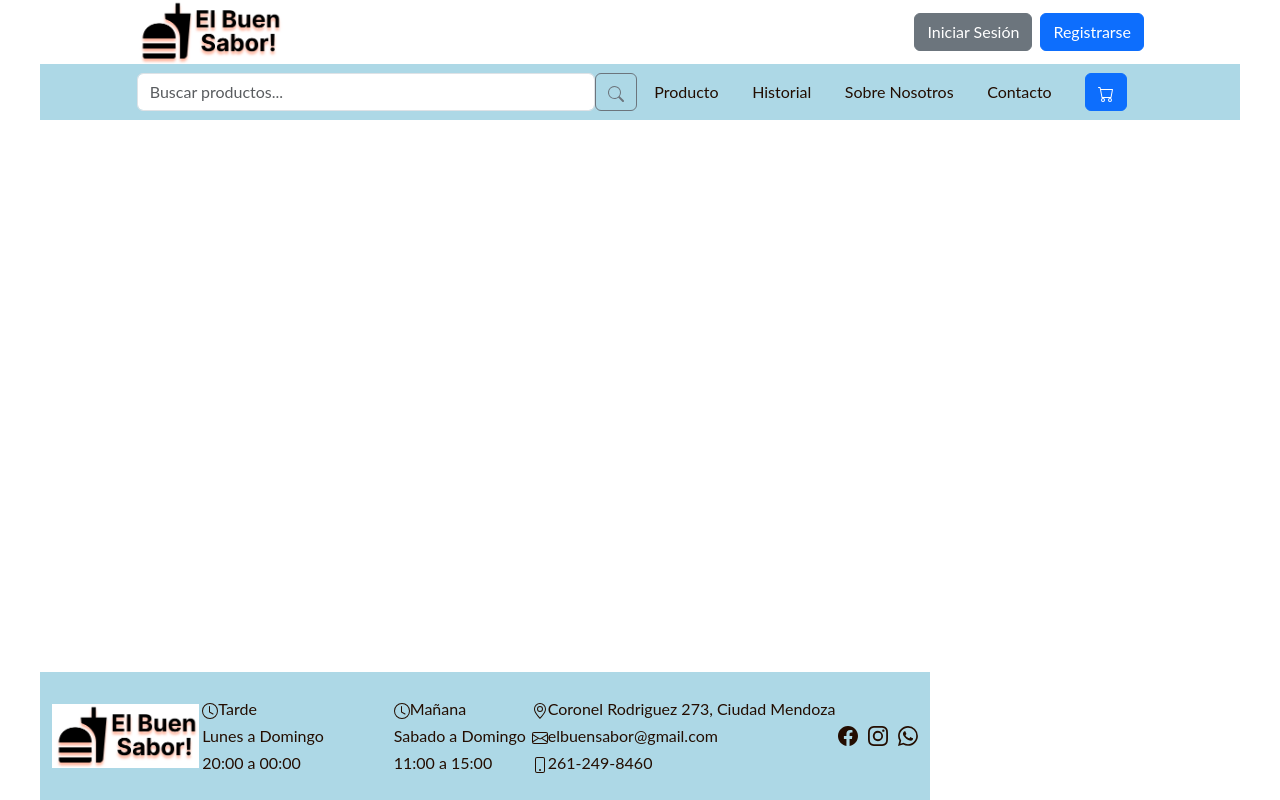
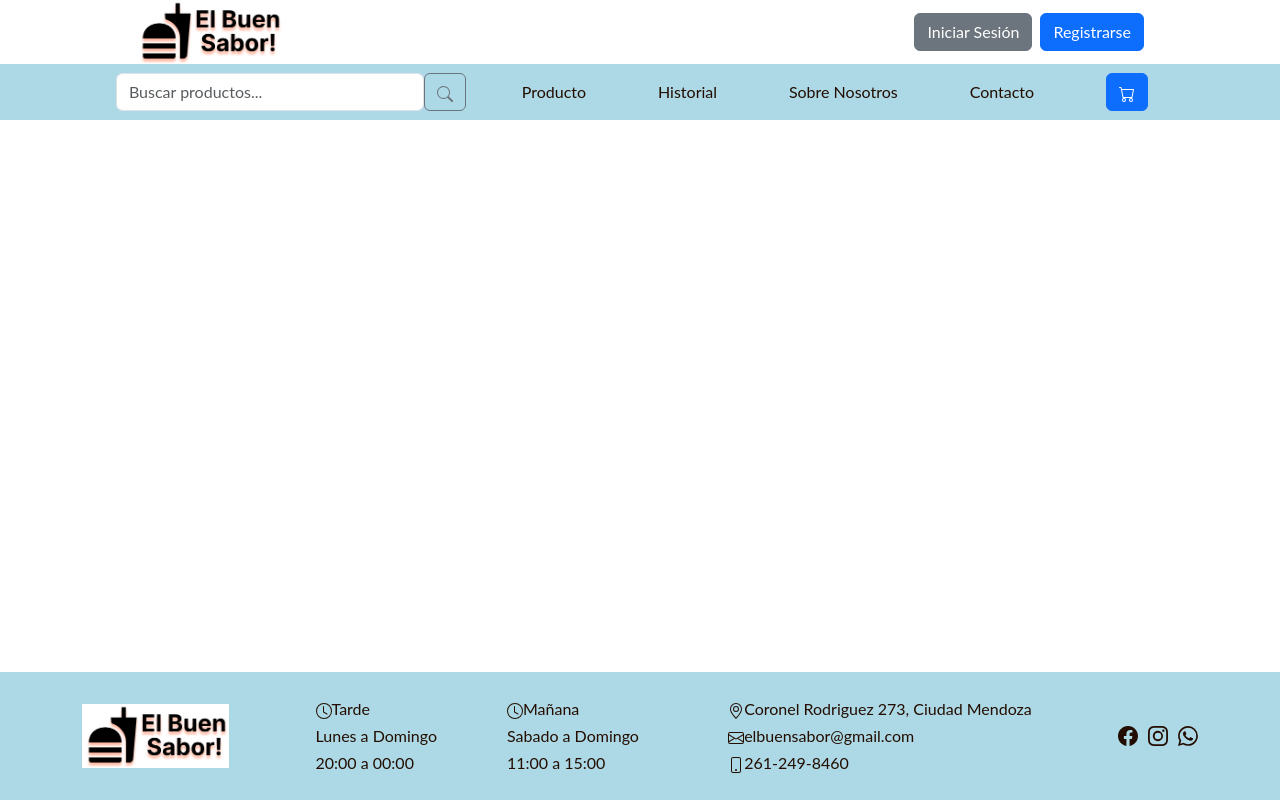
Before and after one commit to LeitoGonzalez/ElBuenSabor-Reactionando-Front, a React (Vite) app: page / in a window 1280 px wide. Built offline with nearby package versions, Linux system fonts and the light colour scheme.

Commit message:
footer y nav se ven bien

```diff
--- a/src/components/Footer/Footer.css
+++ b/src/components/Footer/Footer.css
@@ -2,6 +2,8 @@ footer{
     background-color: lightblue;
     position: absolute;
     bottom: 0;
+    left: 0;
+    width: 100%;
 }
 
 .footer{
--- a/src/components/Footer/Footer.tsx
+++ b/src/components/Footer/Footer.tsx
@@ -15,7 +15,7 @@ const Footer = () => {
   const navigate = useNavigate();
 
   return (
-    <footer className="mt-auto py-3 ">
+    <footer className="mt-auto py-3" >
       <div className="container footer">
         <div>
           <Nav.Link className="logonav" onClick={() => navigate("/")}>
--- a/src/components/Header/Header.css
+++ b/src/components/Header/Header.css
@@ -3,7 +3,6 @@
     justify-content: space-between;
     align-items: center;
     padding: 0px 96px;
-
 }
 .logonav > img{
     height: 64px;
@@ -25,10 +24,12 @@
     padding: 0px 96px;
     margin: 0px;
     background-color: lightblue;
-    position: sticky;
+    position: fixed;
+    left: 0;
+    width: 100%;
 }
 .nav > .lupa{
-    width: 500px;
+    width: 350px;
 }
 .nav > a{
     display: flex;
```
